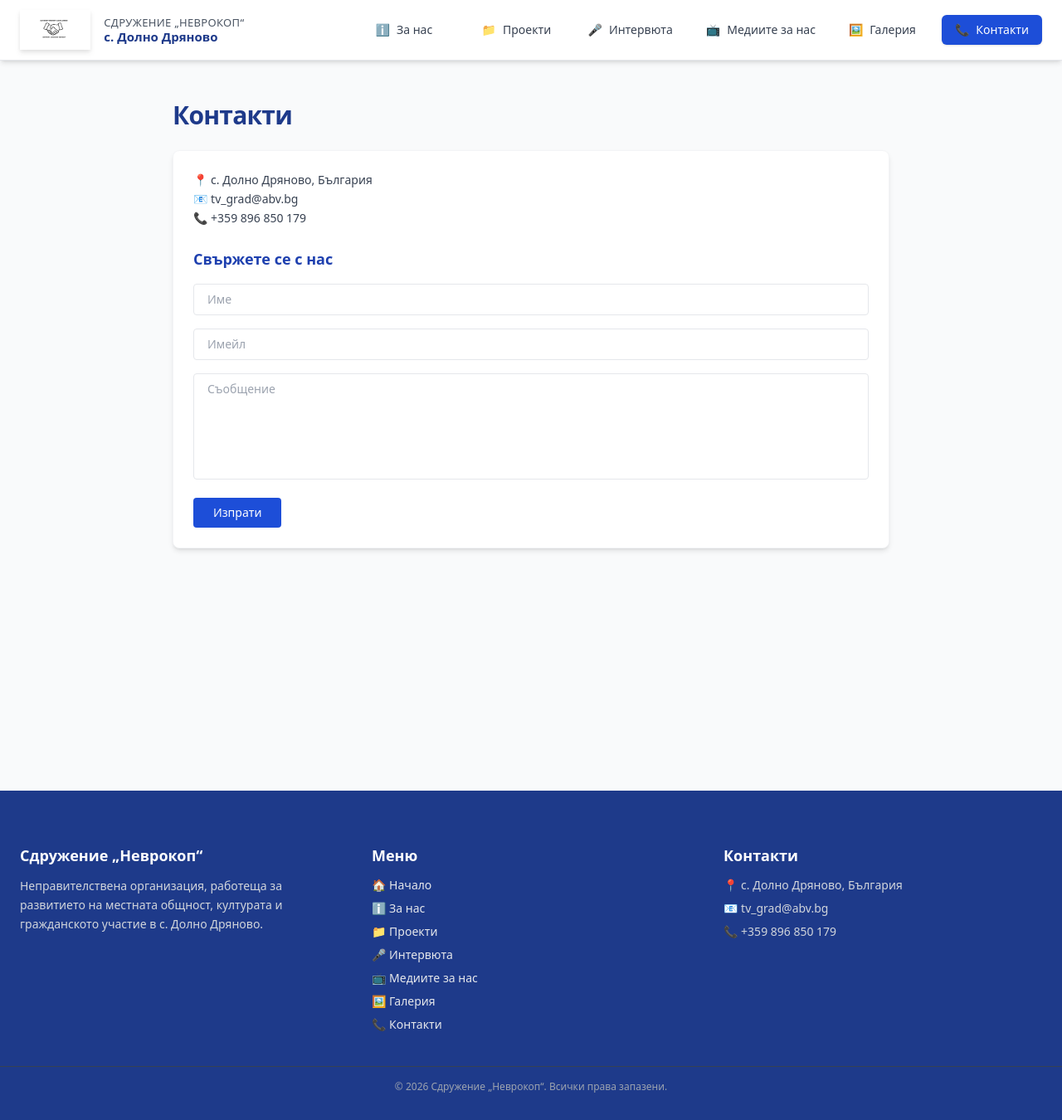
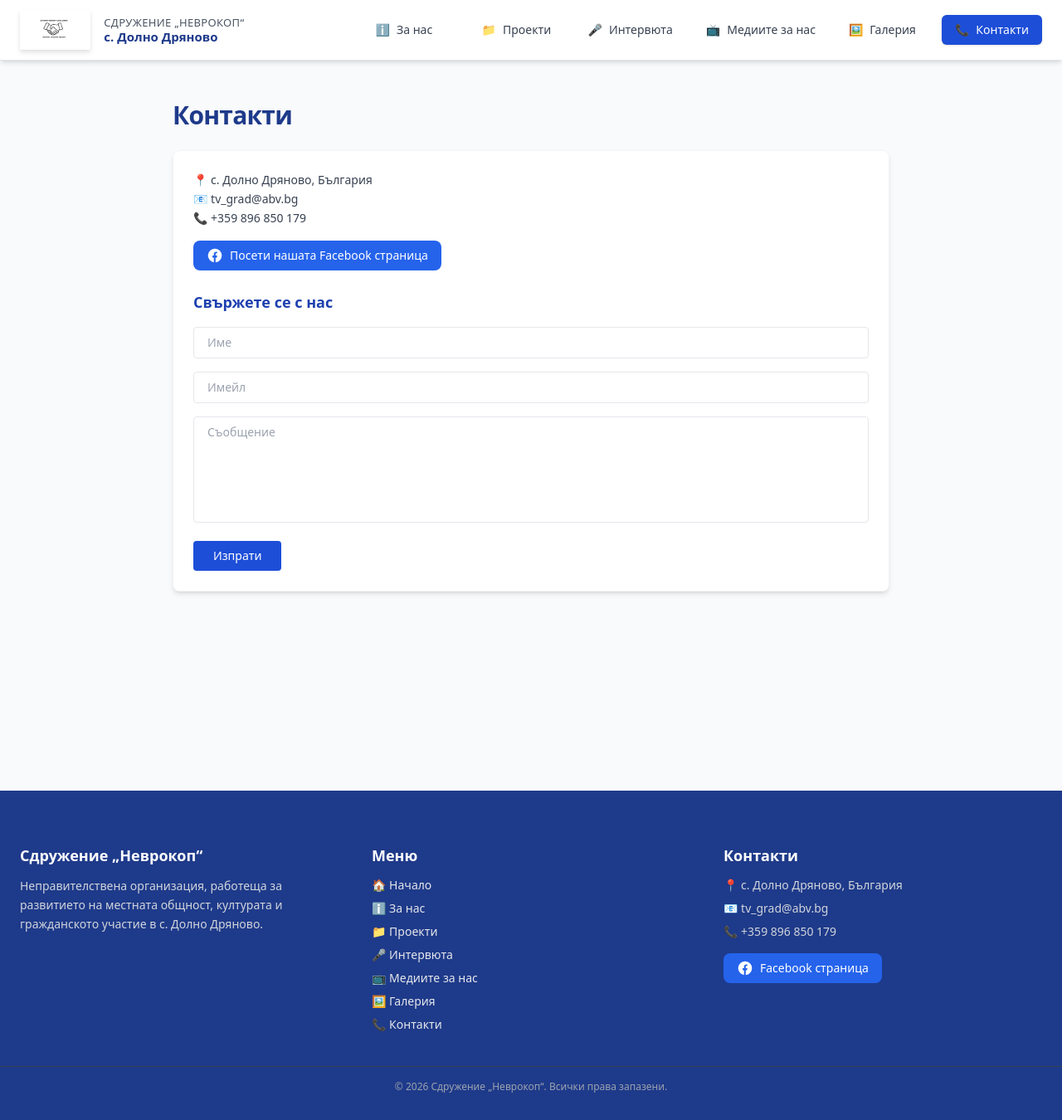
Before and after one commit to denimpetak/association-nevrokop, a React (Create React App) app: page /contacts in a window 1280 px wide. Shown: the whole page at 83% size. Built offline with nearby package versions, Linux system fonts and the light colour scheme.

Commit message:
Add Facebook button

```diff
--- a/src/components/Footer.js
+++ b/src/components/Footer.js
@@ -5,6 +5,8 @@ export default function Footer() {
   return (
     <footer className="bg-blue-900 text-gray-200 pt-16 pb-8 mt-20">
       <div className="max-w-7xl mx-auto px-6 grid md:grid-cols-3 gap-10">
+
+
         <div>
           <h3 className="text-lg font-semibold mb-3 text-white">
             Сдружение „Неврокоп“
@@ -14,6 +16,7 @@ export default function Footer() {
             общност, културата и гражданското участие в с. Долно Дряново.
           </p>
         </div>
+
 
         <div>
           <h3 className="text-lg font-semibold mb-3 text-white">Меню</h3>
@@ -28,6 +31,7 @@ export default function Footer() {
           </ul>
         </div>
 
+
         <div>
           <h3 className="text-lg font-semibold mb-3 text-white">Контакти</h3>
           <ul className="space-y-2 text-sm text-gray-300">
@@ -35,6 +39,26 @@ export default function Footer() {
             <li>📧 tv_grad@abv.bg</li>
             <li>📞 +359 896 850 179</li>
           </ul>
+
+
+          <a
+            href="https://www.facebook.com/profile.php?id=100066933953755"
+            target="_blank"
+            rel="noopener noreferrer"
+            className="inline-flex items-center gap-2 bg-blue-600 text-white px-4 py-2 rounded-lg hover:bg-blue-700 transition text-sm mt-4"
+          >
+
+            <svg
+              xmlns="http://www.w3.org/2000/svg"
+              viewBox="0 0 24 24"
+              fill="white"
+              className="w-5 h-5"
+            >
+              <path d="M22 12a10 10 0 1 0-11.5 9.9v-7h-2v-3h2v-2.3c0-2 1.2-3.1 3-3.1.9 0 1.8.1 1.8.1v2h-1c-1 0-1.3.6-1.3 1.2V12h2.3l-.4 3h-1.9v7A10 10 0 0 0 22 12z" />
+            </svg>
+
+            Facebook страница
+          </a>
         </div>
       </div>
 
--- a/src/pages/Contacts.js
+++ b/src/pages/Contacts.js
@@ -13,7 +13,6 @@ export default function Contacts() {
     formData.append("name", form.name);
     formData.append("email", form.email);
     formData.append("message", form.message);
-
 
     formData.append("access_key", "08973268-90d7-4122-8b2b-520253622c0c");
 
@@ -41,6 +40,26 @@ export default function Contacts() {
           <p>📍 с. Долно Дряново, България</p>
           <p>📧 tv_grad@abv.bg</p>
           <p>📞 +359 896 850 179</p>
+
+          {/* Facebook бутон с лого */}
+          <a
+            href="https://www.facebook.com/profile.php?id=100066933953755"
+            target="_blank"
+            rel="noopener noreferrer"
+            className="inline-flex items-center gap-2 bg-blue-600 text-white px-4 py-2 rounded-lg hover:bg-blue-700 transition text-sm mt-4"
+          >
+            {/* Facebook икона */}
+            <svg
+              xmlns="http://www.w3.org/2000/svg"
+              viewBox="0 0 24 24"
+              fill="white"
+              className="w-5 h-5"
+            >
+              <path d="M22 12a10 10 0 1 0-11.5 9.9v-7h-2v-3h2v-2.3c0-2 1.2-3.1 3-3.1.9 0 1.8.1 1.8.1v2h-1c-1 0-1.3.6-1.3 1.2V12h2.3l-.4 3h-1.9v7A10 10 0 0 0 22 12z" />
+            </svg>
+
+            Посети нашата Facebook страница
+          </a>
         </div>
 
         <h3 className="text-lg font-semibold text-blue-800 mb-4">
```
